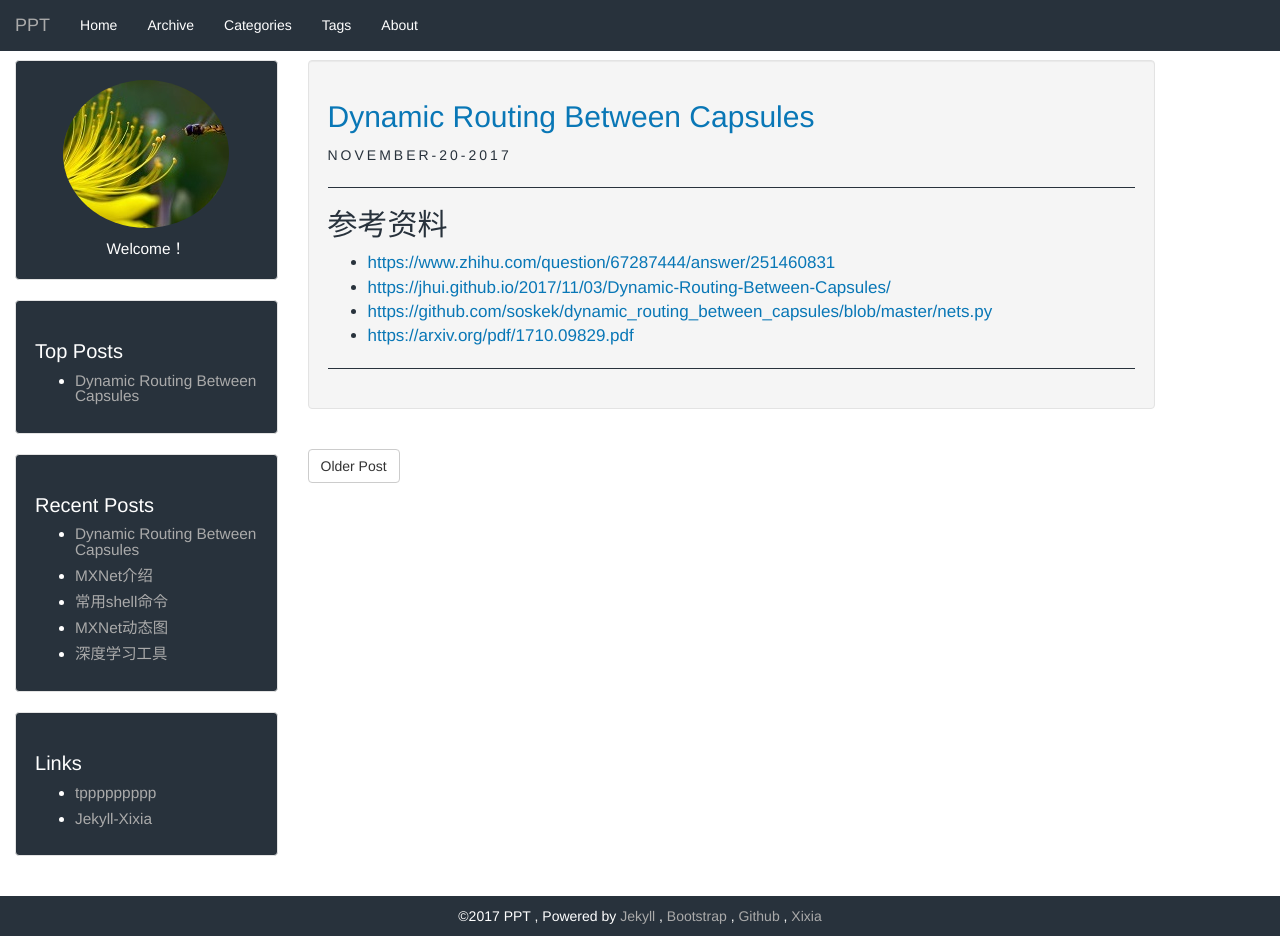
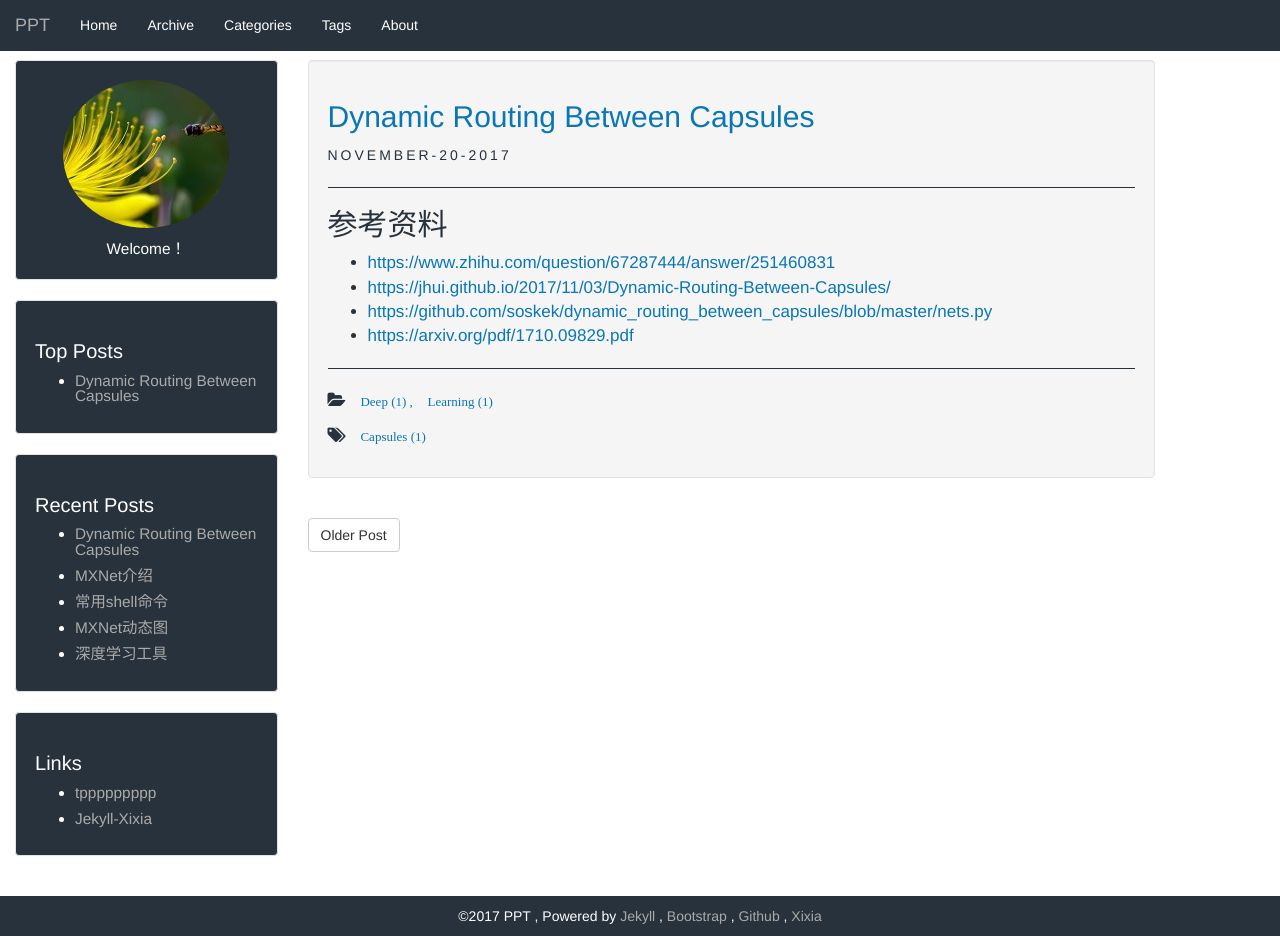
Before and after one commit to tppppppppp/tppppppppp.github.io, a Jekyll site: the page built from _posts/2017-11-20-CapsNet.md, in a window 1280 px wide and 936 px high. Built offline with Jekyll 4.4.1, drawn with Linux system fonts in a browser that asks for light colours.

Commit message:
update categories and tags

```diff
--- a/_posts/2017-11-20-CapsNet.md
+++ b/_posts/2017-11-20-CapsNet.md
@@ -1,6 +1,8 @@
 ---
 layout: post
 title: Dynamic Routing Between Capsules
+categories: Deep Learning
+tags: Capsules
 ---
 
 ## 参考资料
```
